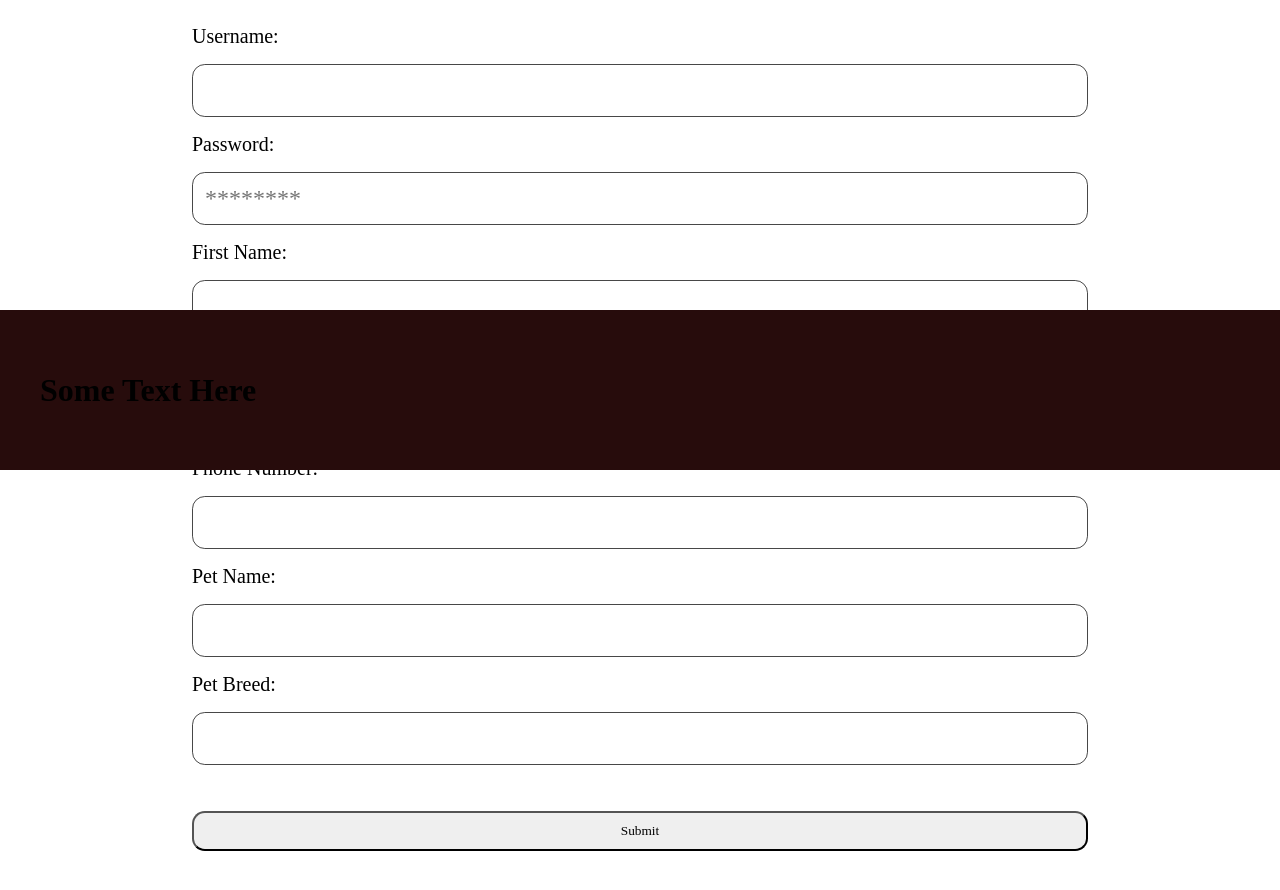
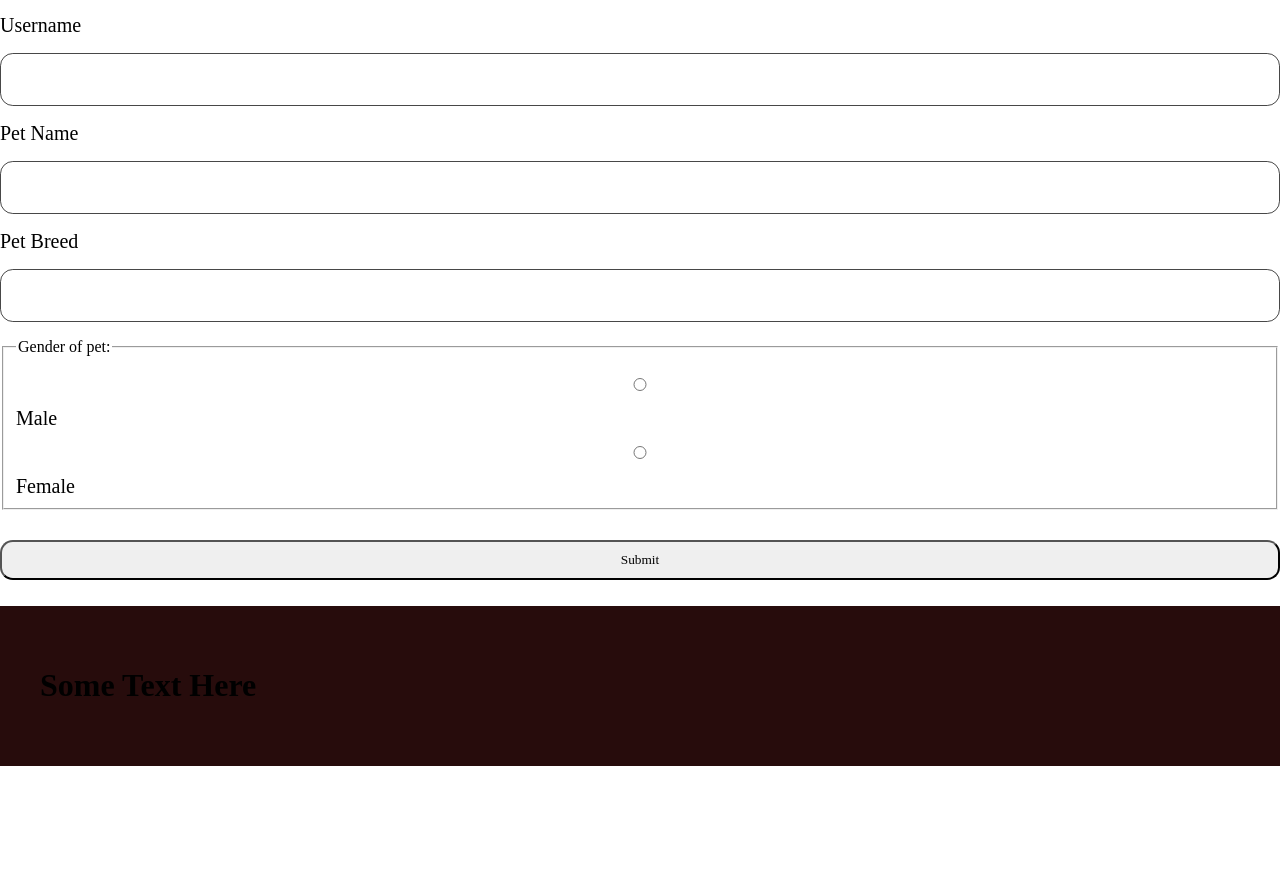
Before and after one commit to blen90/barkAvenue, a React (Create React App) app: page /Signup in a window 1280 px wide. Shown: the part 330-1220 px from the top of the page. After the commit the page ends 1096 px from the top, so only its background shows below. Built offline with nearby package versions, Linux system fonts and the light colour scheme.

Commit message:
Updated signup form

```diff
--- a/src/pages/Signup/Signup.js
+++ b/src/pages/Signup/Signup.js
@@ -1,122 +1,61 @@
-import React, { useState } from "react";
-import { Form, FormGroup, Label, Input, Button } from "reactstrap";
-import './Signup.css';
+import React from 'react';
+import { Col, Button, Form, FormGroup, Label, Input, FormText } from 'reactstrap';
 
 const Signup = (props) => {
-  const [userName, setUserName] = useState("");
-  const [password, setPassword] = useState("");
-  const [firstName, setFirstName] = useState("");
-  const [lastName, setLastName] = useState("");
-  const [phoneNumber, setPhoneNumber] = useState("");
-  const [petName, setPetName] = useState("");
-  const [petBreed, setPetBreed] = useState("");
-
-  const handleInputChange = (e) => {
-    // Getting the value and name of the input
-    const { target } = e;
-    const inputType = target.name;
-    const inputValue = target.value;
-    //Set the state to username and password based on the input type,
-    if (inputType === "userName") {
-      setUserName(inputValue);
-    } else {
-      setPassword(inputValue);
-    }
-  };
-
   return (
-    <Form className="contact">
-      <div>
-        <h3> Signup below:</h3>
-
-        <FormGroup className="label">
-          <Label for="name"> Username: </Label>
-          <Input
-            type="text"
-            placeholder=" "
-            value={userName}
-            onChange={handleInputChange}
-            name="userName"
-            required
-          />
+    <Form>
+      <FormGroup row>
+        <Label for="exampleEmail" sm={2}>Email</Label>
+        <Col sm={10}>
+          <Input type="email" name="email" id="exampleEmail" placeholder="" />
+        </Col>
       </FormGroup>
-
-        <FormGroup>
-          <Label for="password"> Password: </Label>
-          <Input
-            type="password"
-            name="password"
-            placeholder="********"
-            value={password}
-            onChange={handleInputChange}
-            required
-          />
+      <FormGroup row>
+        <Label for="examplePassword" sm={2}>Password</Label>
+        <Col sm={10}>
+          <Input type="password" name="password" id="examplePassword" placeholder="******" />
+        </Col>
       </FormGroup>
-
-		<FormGroup>
-          <Label for="firstName"> First Name: </Label>
-          <Input
-            type="text"
-            name="firstName"
-            placeholder=""
-            value={firstName}
-            onChange={handleInputChange}
-            required
-          />
+	  <FormGroup row>
+        <Label for="userName" sm={2}>Username</Label>
+        <Col sm={10}>
+          <Input type="userName" name="userName" id="userName" placeholder="" />
+        </Col>
       </FormGroup>
-
-		<FormGroup>
-          <Label for="lastName"> Last Name: </Label>
-          <Input
-            type="text"
-            name="lastName"
-            placeholder=""
-            value={lastName}
-            onChange={handleInputChange}
-            required
-          />
+	  <FormGroup row>
+        <Label for="petName" sm={2}>Pet Name</Label>
+        <Col sm={10}>
+          <Input type="petName" name="petName" id="petName" placeholder="" />
+        </Col>
       </FormGroup>
-
-		<FormGroup>
-          <Label for="phoneNumber"> Phone Number: </Label>
-          <Input
-            type="text"
-            name="phoneNumber"
-            placeholder=""
-            value={phoneNumber}
-            onChange={handleInputChange}
-            required
-          />
+	  <FormGroup row>
+        <Label for="petBreed" sm={2}>Pet Breed</Label>
+        <Col sm={10}>
+          <Input type="petBreed" name="petBreed" id="petBreed" placeholder="" />
+        </Col>
       </FormGroup>
-
-		<FormGroup>
-          <Label for="petName"> Pet Name: </Label>
-          <Input
-            type="text"
-            name="petName"
-            placeholder=""
-            value={petName}
-            onChange={handleInputChange}
-            required
-          />
+      <FormGroup tag="fieldset" row>
+        <legend className="col-form-label col-sm-2">Gender of pet:</legend>
+        <Col sm={10}>
+          <FormGroup check>
+            <Label check>
+              <Input type="radio" name="radio2" />{' '}
+              Male
+            </Label>
           </FormGroup>
-
-		<FormGroup>
-          <Label for="petBreed"> Pet Breed: </Label>
-          <Input
-            type="text"
-            name="petBreed"
-            placeholder=""
-            value={petBreed}
-            onChange={handleInputChange}
-            required
-          />
+          <FormGroup check>
+            <Label check>
+              <Input type="radio" name="radio2" />{' '}
+              Female
+            </Label>
           </FormGroup>
-
+        </Col>
+      </FormGroup>
+      <FormGroup check row>
 	  	<Button className="sub"> Submit </Button>
-      </div>
+      </FormGroup>
     </Form>
   );
-};
+}
 
 export default Signup;
--- a/src/pages/components/style.css
+++ b/src/pages/components/style.css
@@ -24,7 +24,7 @@
 
   .footer {
     background-color: rgb(39, 12, 12);
-    position: fixed;
+    /* position: fixed; */
     bottom: 0;
     left: 0;
     width: 100%;
```
Lines whose indentation alone changed are shown as unchanged.
